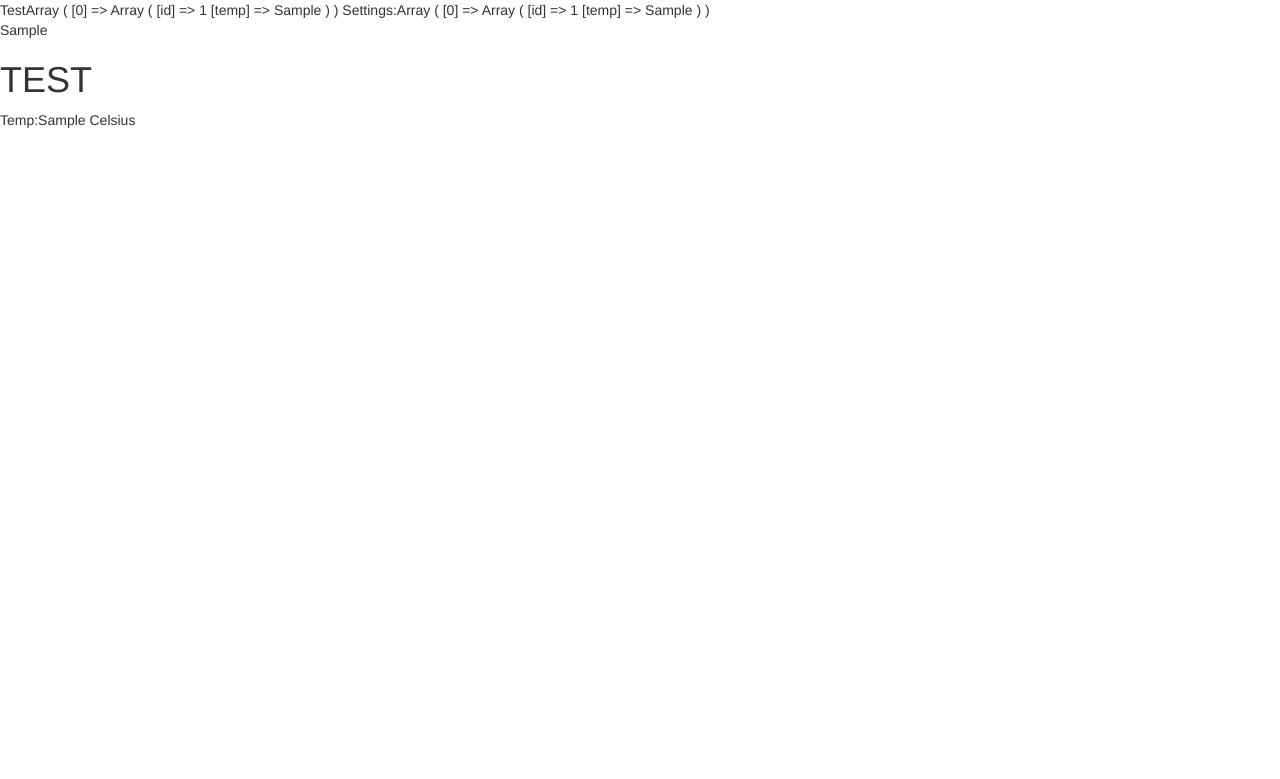
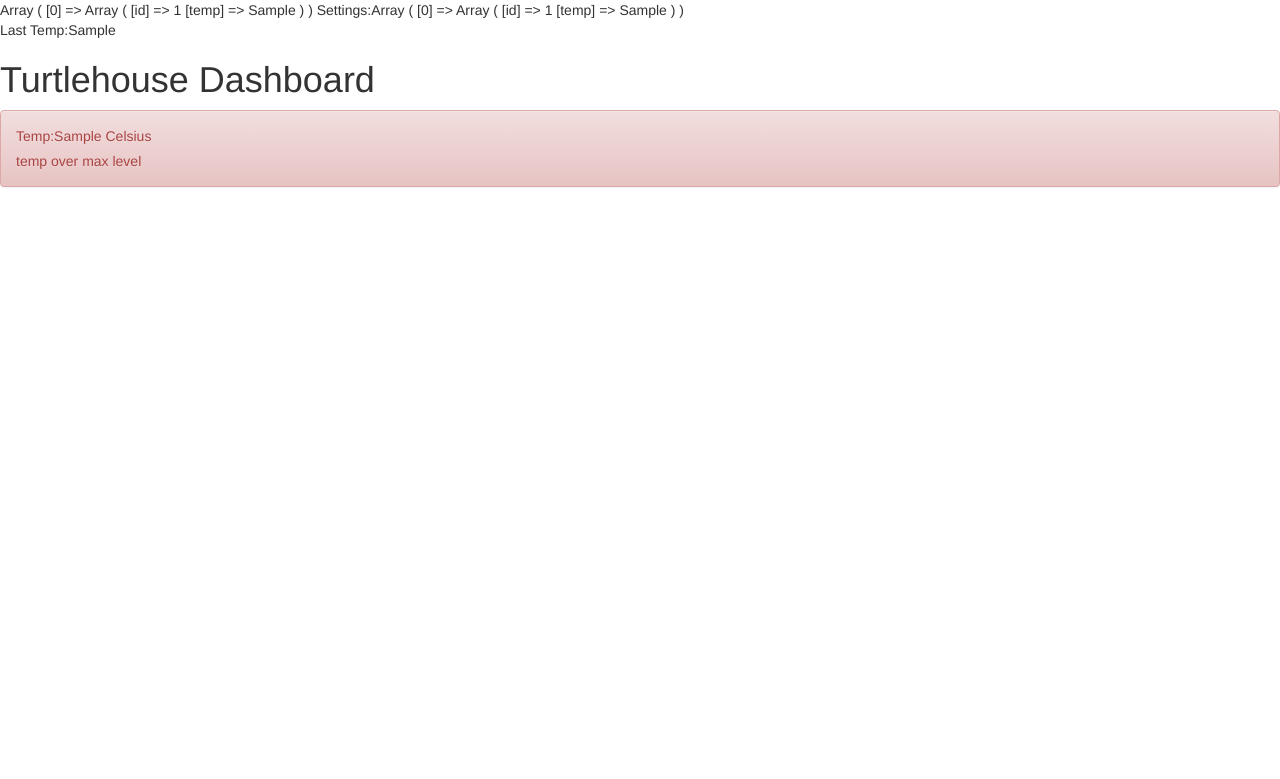
Before and after one commit to xtwulf/turtlehouse, a PHP site: page / in a window 1280 px wide. Shown: the top 779 px of the page. Run offline with PHP 8.4, Linux system fonts and the light colour scheme; tables that the repository leaves empty or names only in its code hold one stand-in row (values such as "Sample post").

Commit message:
implemented temp logic if temp is und/over min/max level the div class changes an an error message is displayed

```diff
--- a/index.php
+++ b/index.php
@@ -1,13 +1,8 @@
 <html>
 <head>
 <link rel="stylesheet" href="style.css">
-<!-- Das neueste kompilierte und minimierte CSS -->
 <link rel="stylesheet" href="https://maxcdn.bootstrapcdn.com/bootstrap/3.3.5/css/bootstrap.min.css">
-
-<!-- Optionales Theme -->
 <link rel="stylesheet" href="https://maxcdn.bootstrapcdn.com/bootstrap/3.3.5/css/bootstrap-theme.min.css">
-
-<!-- Das neueste kompilierte und minimierte JavaScript -->
 <script src="https://maxcdn.bootstrapcdn.com/bootstrap/3.3.5/js/bootstrap.min.js"></script>
 
 </head>
@@ -18,21 +13,14 @@ ini_set('display_startup_errors', 1);
 error_reporting(E_ALL);
 
 //phpinfo();
-
-
 session_start();
 
-
-
-echo ("Test");
 // Including Database connection
 require_once "pdo.php";
 
-/*
 if (isset($_SESSION['test'])) {
     echo $_SESSION['test'];
 }
-*/
 
 // Query for displaying data
 //echo ($pdo);
@@ -50,11 +38,43 @@ $settings = $stmt2->fetchAll(PDO::FETCH_ASSOC);
 echo"Settings:";
 print_r($settings);
 echo("<br>");
+echo"Last Temp:";
+
 echo($last_temp);
+
+// logic for showing temp alert
+if ($last_temp > 25) {
+    $alert_message = "temp over max level";
+    $temp_class = "alert alert-danger";
+}
+elseif ($last_temp < 15) {
+    $alert_message = "temp under min level";
+    $temp_class = "alert alert-danger";
+}
+
+else {
+    $alert_message = "Temp ok!";
+    $temp_class = "alert alert-success";
+}
+
+
+
+
+
+
 ?>
 
 
 
-<h1>TEST</h1>
-<p class="temp">Temp:<?php echo($last_temp)?> Celsius</p>
+<h1>Turtlehouse Dashboard</h1>
+<div id="temp" class="<?php echo($temp_class)?>">
+    <p >Temp:<?php echo($last_temp)?> Celsius</p>
+    <p><?php echo($alert_message)?></p>
+
+</div>
+
+<div>
+
+</div>
+
 </html>
--- a/style.css
+++ b/style.css
@@ -1,3 +1,7 @@
+div {
+#border: 1px solid red;
+}
+
 .temp_alert {
 color:red
 }
```
